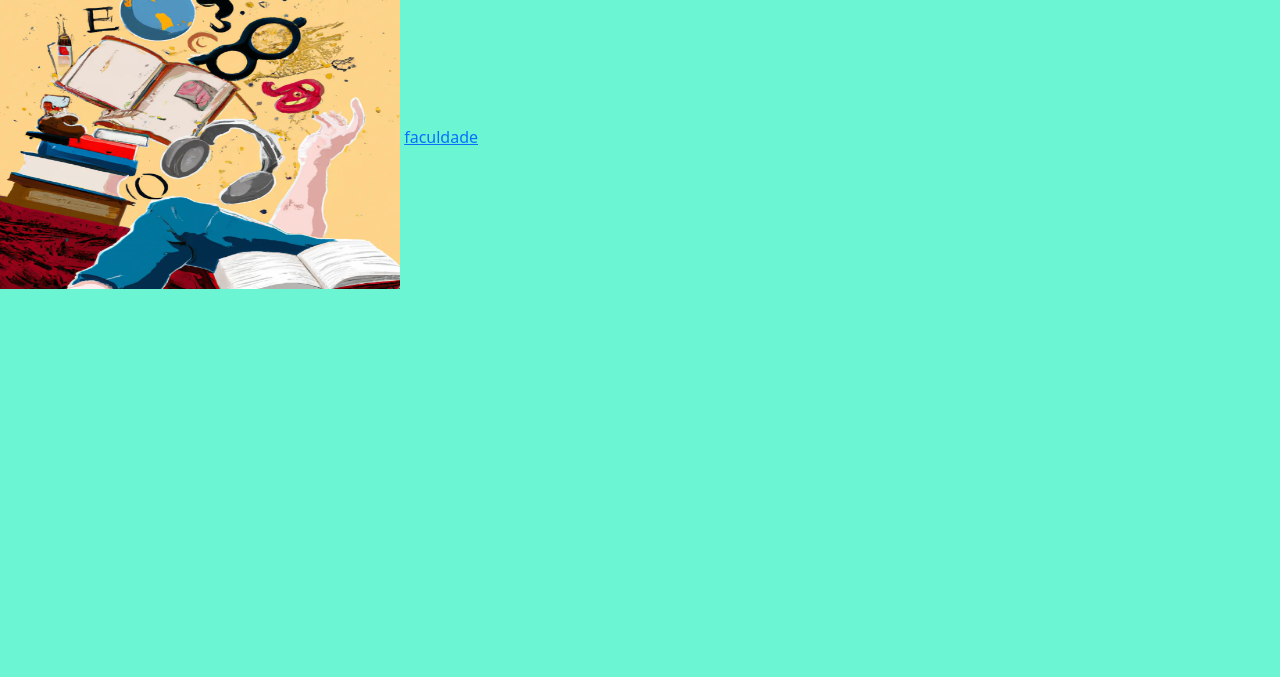
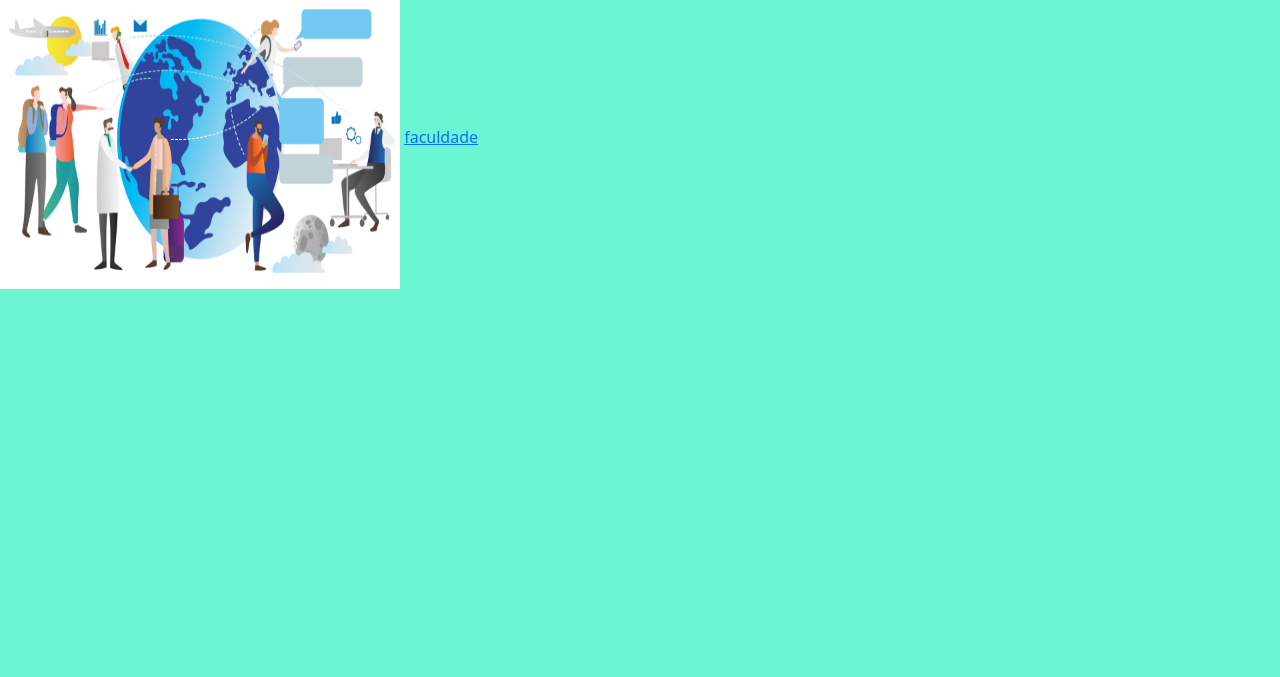
Before and after one commit to ketlinberrialmeida/ketlinberrialmeida.github.io, a plain HTML site: page index.html in a window 1280 px wide. Shown: the part 123-800 px from the top of the page. Drawn offline with nearby package versions, Linux system fonts and the light colour scheme.

Commit message:
Add files via upload

```diff
--- a/index.html
+++ b/index.html
@@ -50,7 +50,7 @@
   </div>
 </nav>
     <h1>Ketlin Berri</h1>
-    <img src="imagem.webp" alt="picard facepalm" width="400" height="300">
+    <img src="rel.png" alt="picard facepalm" width="400" height="300">
 <a href="https://www.pucpr.br/vestibular/editais/">faculdade</a>
 </body>
 </html>
```
Also changed, not shown: rel.png (added).
